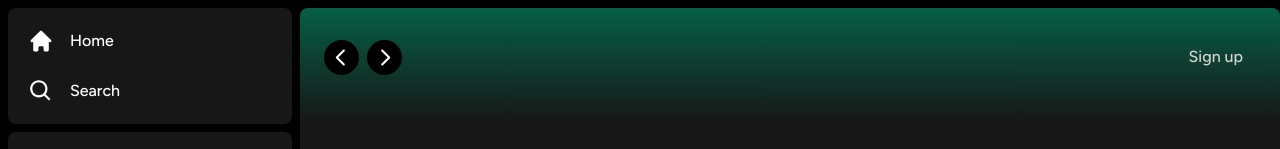
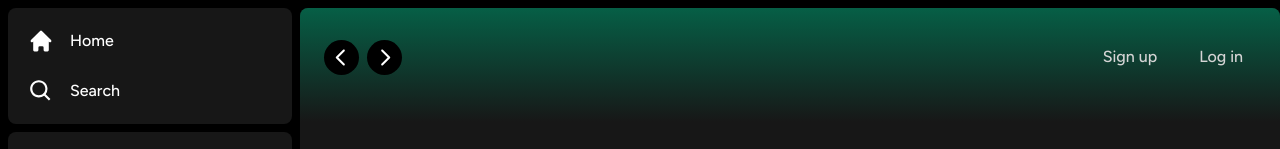
Before and after one commit to sigma390/Spotify-Clone, a Next.js app in the folder spotify-clone/: page / in a window 1280 px wide. Shown: the top 149 px of the page. Built offline with nearby package versions, Linux system fonts and the light colour scheme.

Commit message:
Started Login Button!!!

```diff
--- a/spotify-clone/components/Header.tsx
+++ b/spotify-clone/components/Header.tsx
@@ -115,6 +115,18 @@ export const Header: React.FC<HeaderProps> = ({
               Sign up
             </Button>
           </div>
+          <div>
+            <Button
+            className='
+            bg-transparent
+            text-neutral-300
+            font-medium'
+
+
+            >
+              Log in
+            </Button>
+          </div>
 
 
           </>
```
